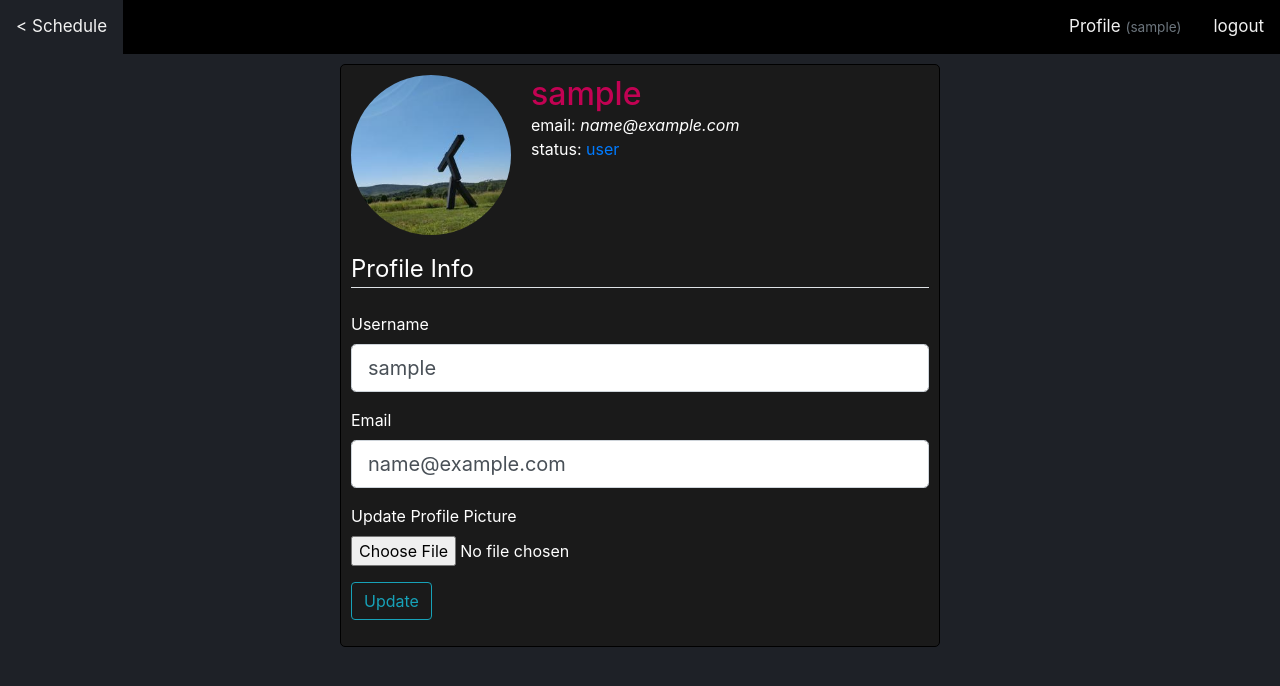
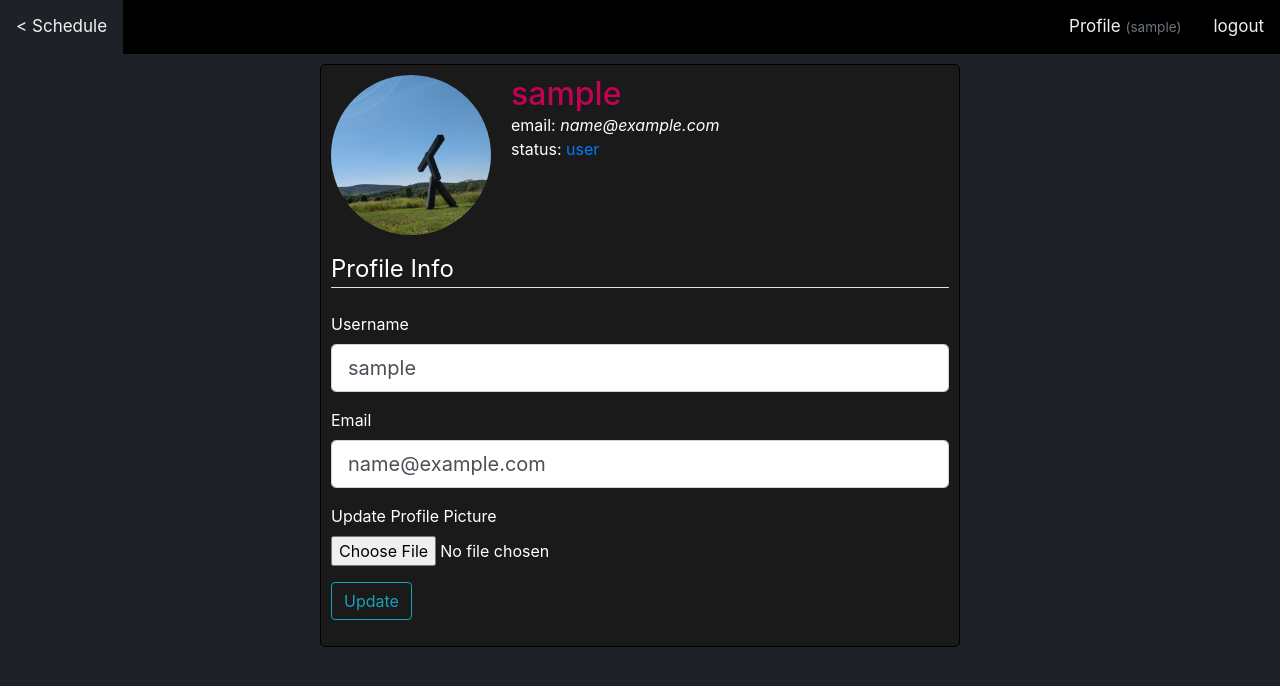
Before and after one commit to AnonymousSeal/webapp, a Flask app: a page that uses quickstart_app/templates/base.html in a window 1280 px wide. Shown: the top 686 px of the page. Run offline with Flask 2, Linux system fonts and the light colour scheme; the visitor is signed in with stand-in values (Sample User, id 1); data comes from the database, SQL or seed files in the repository; some libraries are stand-ins or nearby versions.

Commit message:
wrapper width in percent

```diff
--- a/quickstart_app/static/css/main.css
+++ b/quickstart_app/static/css/main.css
@@ -24,7 +24,7 @@ body::-webkit-scrollbar-thumb{
   background: #3E4147;
 }
 
-section {
+section{
   display: block;
 }
 
@@ -41,8 +41,7 @@ h3{
   font-size: 1.6rem;
 }
 
-a:link, a:visited {
-  color: #blue;
+a:link, a:visited{
   text-decoration: none;
 }
 a:link:active, a:visited:active {
@@ -69,7 +68,7 @@ hr{
 }
 
 .wrap{
-  width: 600px;
+  width: 50%;
   margin: auto;
   background: #1a1a1a;
   overflow: hidden;
```
